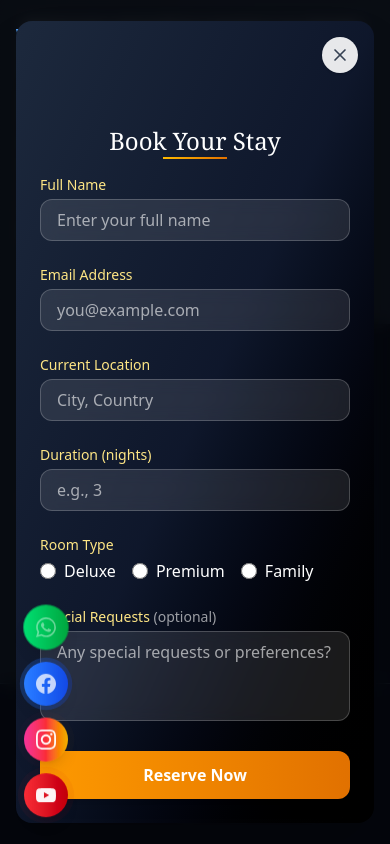
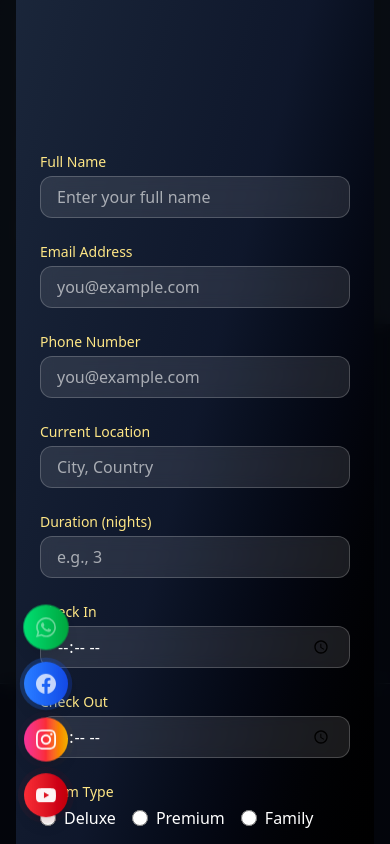
Before and after one commit to tascan25/client_whispering_valley_resort, a React (Vite) app: page /about in a window 390 px wide. Both pictures are taken after a click on the button "Book Your Stay". Shown: the part 7353-8197 px from the top of the page. Built offline with nearby package versions, Linux system fonts and the light colour scheme.

Commit message:
Enhance RoomFormComp with new fields and validation
Added phone, check-in, and check-out fields to the form. Updated validation for phone number and check-in/check-out inputs.

```diff
--- a/src/components/RoomFormComp.jsx
+++ b/src/components/RoomFormComp.jsx
@@ -6,8 +6,11 @@ function RoomFormComp() {
   const [formData, setFormData] = useState({
     name: '',
     email: '',
+    phone: '',
     location: '',
     days: '',
+    checkin: '',
+    checkout: '',
     remarks: '',
     roomType: ''              // ← new field
   });
@@ -22,6 +25,18 @@ function RoomFormComp() {
     if (!formData.email || !/^[^\s@]+@[^\s@]+\.[^\s@]+$/.test(formData.email)) {
       newErrors.email = 'Please enter a valid email';
     }
+    if (!formData.phone || !/^\d{10}$/.test(formData.phone)) {
+      newErrors.phone = 'Please enter a phone number with 10 digits';
+    }
+
+    if (!formData.checkin || formData.checkin.length < 2) {
+      newErrors.checkin = 'Please enter a valid time for check-in';
+    }
+
+     if (!formData.checkout || formData.checkout.length < 2) {
+      newErrors.checkin = 'Please enter a valid time for check-out';
+    }
+
     if (!formData.location || formData.location.length < 2) {
       newErrors.location = 'Please enter your location';
     }
@@ -105,11 +120,11 @@ function RoomFormComp() {
   // Form (idle)
   return (
     <div className="w-full max-w-sm">
-      <div className="mb-4 md:mb-6 text-center">
-        <h3 className="text-2xl font-serif text-white md:mb-2 mt-20 md:mt-1">Book Your Stay</h3>
+      <div className="text-center">
+        <h3 className="text-2xl font-serif text-white">Book Your Stay</h3>
         <div className="w-16 h-0.5 bg-gradient-to-r from-amber-400 to-amber-600 mx-auto"></div>
       </div>
-      <form onSubmit={handleSubmit} className="space-y-6">
+      <form onSubmit={handleSubmit} className="space-y-6 mt-80 md:mt-60">
         {/* Name */}
         <div className="space-y-1">
           <label className="block text-sm font-medium text-amber-200">Full Name</label>
@@ -134,6 +149,19 @@ function RoomFormComp() {
             placeholder="you@example.com"
           />
           {errors.email && <p className="text-red-300 text-xs">{errors.email}</p>}
+        </div>
+
+        {/* phone number */}
+          <div className="space-y-1">
+          <label className="block text-sm font-medium text-amber-200">Phone Number</label>
+          <input
+            type="number"
+            value={formData.phone}
+            onChange={e => handleChange('phone', e.target.value)}
+            className="w-full px-4 py-2 bg-white/10 backdrop-blur-sm border border-white/20 rounded-xl text-white placeholder-white/60 focus:outline-none focus:ring-2 focus:ring-amber-400 transition-all duration-200 text-base"
+            placeholder="you@example.com"
+          />
+          {errors.phone && <p className="text-red-300 text-xs">{errors.phone}</p>}
         </div>
 
         {/* Location */}
@@ -162,6 +190,33 @@ function RoomFormComp() {
             max="30"
           />
           {errors.days && <p className="text-red-300 text-xs">{errors.days}</p>}
+        </div>
+
+        {/* Check-in */}
+          <div className="space-y-1">
+          <label className="block text-sm font-medium text-amber-200">Check In</label>
+          <input
+            type="time"
+            value={formData.checkin}
+            onChange={e => handleChange('checkin', e.target.value)}
+            className="w-full px-4 py-2 bg-white/10 backdrop-blur-sm border border-white/20 rounded-xl text-white placeholder-white/60 focus:outline-none focus:ring-2 focus:ring-amber-400 transition-all duration-200 text-base"
+            placeholder="you@example.com"
+          />
+          {errors.checkin && <p className="text-red-300 text-xs">{errors.checkin}</p>}
+        </div>
+
+
+           {/* Check-out */}
+          <div className="space-y-1">
+          <label className="block text-sm font-medium text-amber-200">Check Out</label>
+          <input
+            type="time"
+            value={formData.checkout}
+            onChange={e => handleChange('checkout', e.target.value)}
+            className="w-full px-4 py-2 bg-white/10 backdrop-blur-sm border border-white/20 rounded-xl text-white placeholder-white/60 focus:outline-none focus:ring-2 focus:ring-amber-400 transition-all duration-200 text-base"
+            placeholder="you@example.com"
+          />
+          {errors.checkout && <p className="text-red-300 text-xs">{errors.checkout}</p>}
         </div>
 
         {/* Room Type (radio) */}
```
